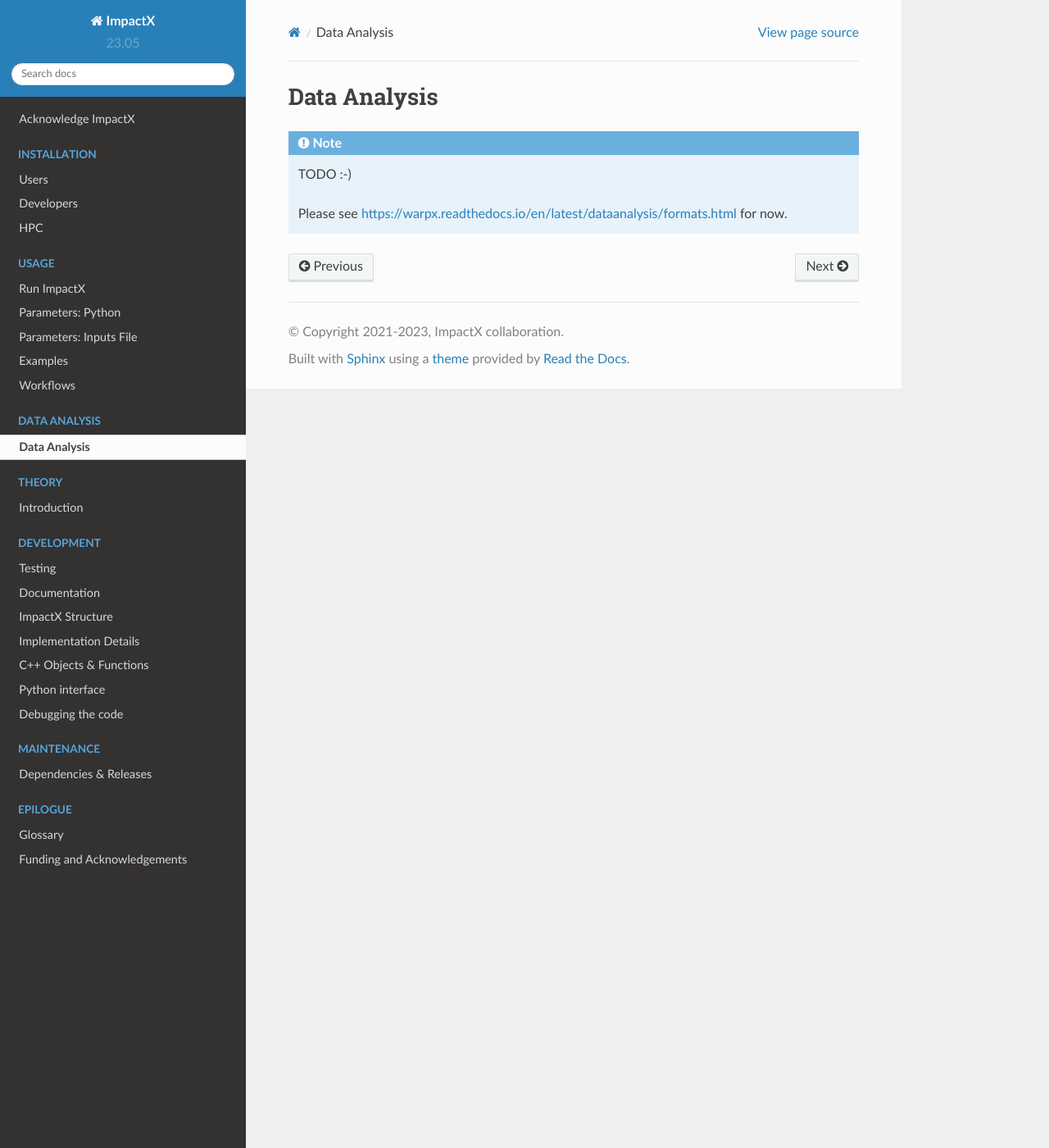
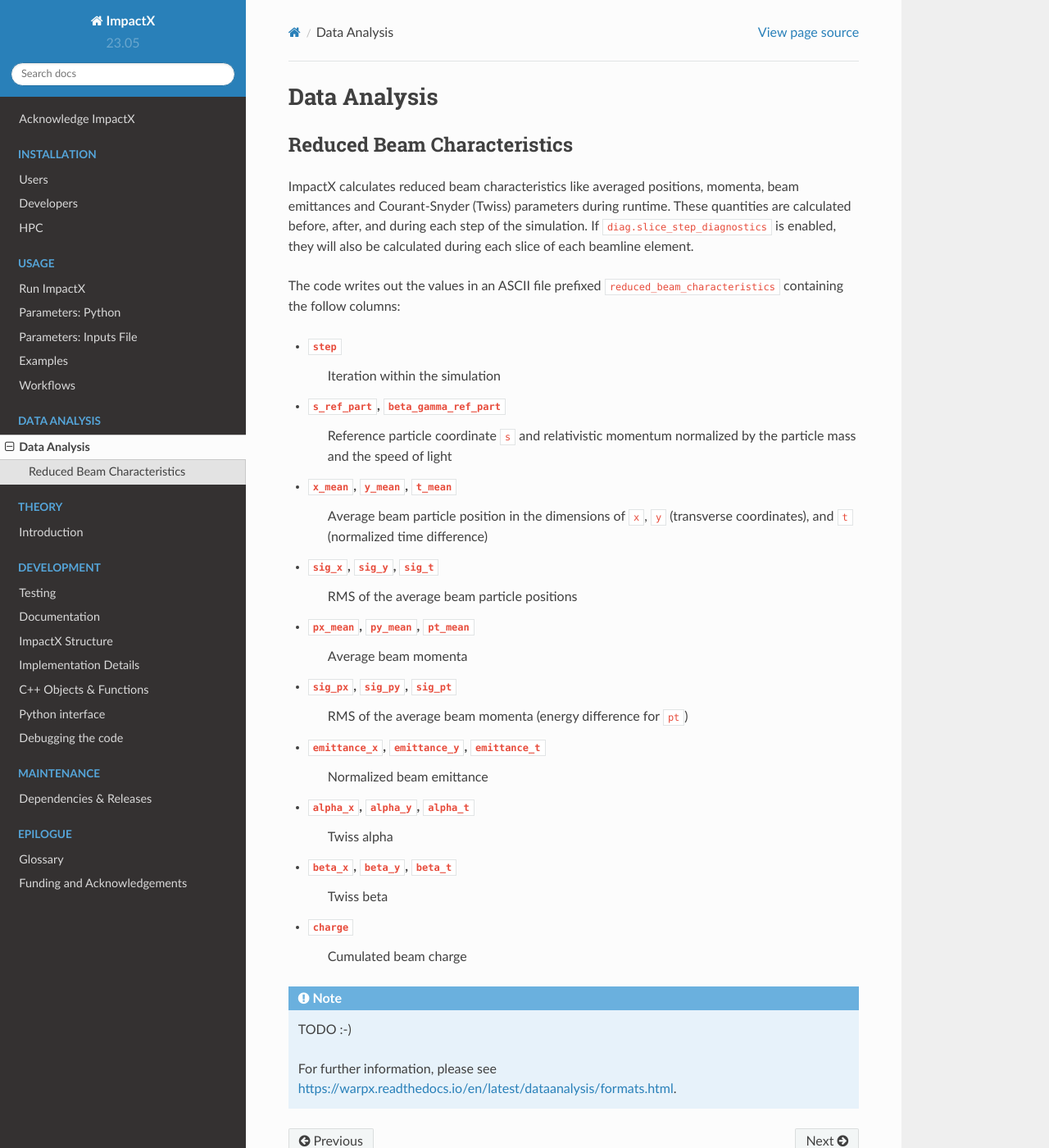
Before and after one commit to ECP-WarpX/impactx, a Sphinx documentation site: the page built from docs/source/dataanalysis/dataanalysis.rst, in a window 1280 px wide and 1400 px high. Shown: the whole window at 82% size. Built offline with Sphinx 7.4.7 and the Read the Docs theme 2.0.0, drawn with Linux system fonts in a browser that asks for light colours; pages that are not in the unit, such as notebooks, are missing from menus.

Commit message:
Add documentation for reduced_beam_characteristics

```diff
--- a/docs/source/dataanalysis/dataanalysis.rst
+++ b/docs/source/dataanalysis/dataanalysis.rst
@@ -3,8 +3,38 @@
 Data Analysis
 =============
 
+Reduced Beam Characteristics
+----------------------------
+
+ImpactX calculates reduced beam characteristics like averaged positions, momenta, beam emittances and Courant-Snyder (Twiss) parameters during runtime.
+These quantities are calculated before, after, and during each step of the simulation.
+If ``diag.slice_step_diagnostics`` is enabled, they will also be calculated during each slice of each beamline element.
+
+The code writes out the values in an ASCII file prefixed ``reduced_beam_characteristics`` containing the follow columns:
+
+* ``step``
+    Iteration within the simulation
+* ``s_ref_part``, ``beta_gamma_ref_part``
+    Reference particle coordinate ``s`` and relativistic momentum normalized by the particle mass and the speed of light
+* ``x_mean``, ``y_mean``, ``t_mean``
+    Average beam particle position in the dimensions of ``x``, ``y`` (transverse coordinates), and ``t`` (normalized time difference)
+* ``sig_x``, ``sig_y``, ``sig_t``
+    RMS of the average beam particle positions
+* ``px_mean``, ``py_mean``, ``pt_mean``
+    Average beam momenta
+* ``sig_px``, ``sig_py``, ``sig_pt``
+    RMS of the average beam momenta (energy difference for ``pt``)
+* ``emittance_x``, ``emittance_y``, ``emittance_t``
+    Normalized beam emittance
+* ``alpha_x``, ``alpha_y``, ``alpha_t``
+    Twiss alpha
+* ``beta_x``, ``beta_y``, ``beta_t``
+    Twiss beta
+* ``charge``
+    Cumulated beam charge
+
 .. note::
 
    TODO :-)
 
-   Please see https://warpx.readthedocs.io/en/latest/dataanalysis/formats.html for now.
+   For further information, please see https://warpx.readthedocs.io/en/latest/dataanalysis/formats.html.
--- a/docs/source/usage/python.rst
+++ b/docs/source/usage/python.rst
@@ -112,6 +112,11 @@
    .. py:method:: evolve()
 
       Run the main simulation loop for a number of steps.
+
+   .. py:method:: reduced_beam_characteristics()
+
+      Compute reduced beam characteristics like the position and momentum moments of the particle distribution, as well as emittance and Twiss parameters.
+
 
 .. py:class:: impactx.Config
 
```
